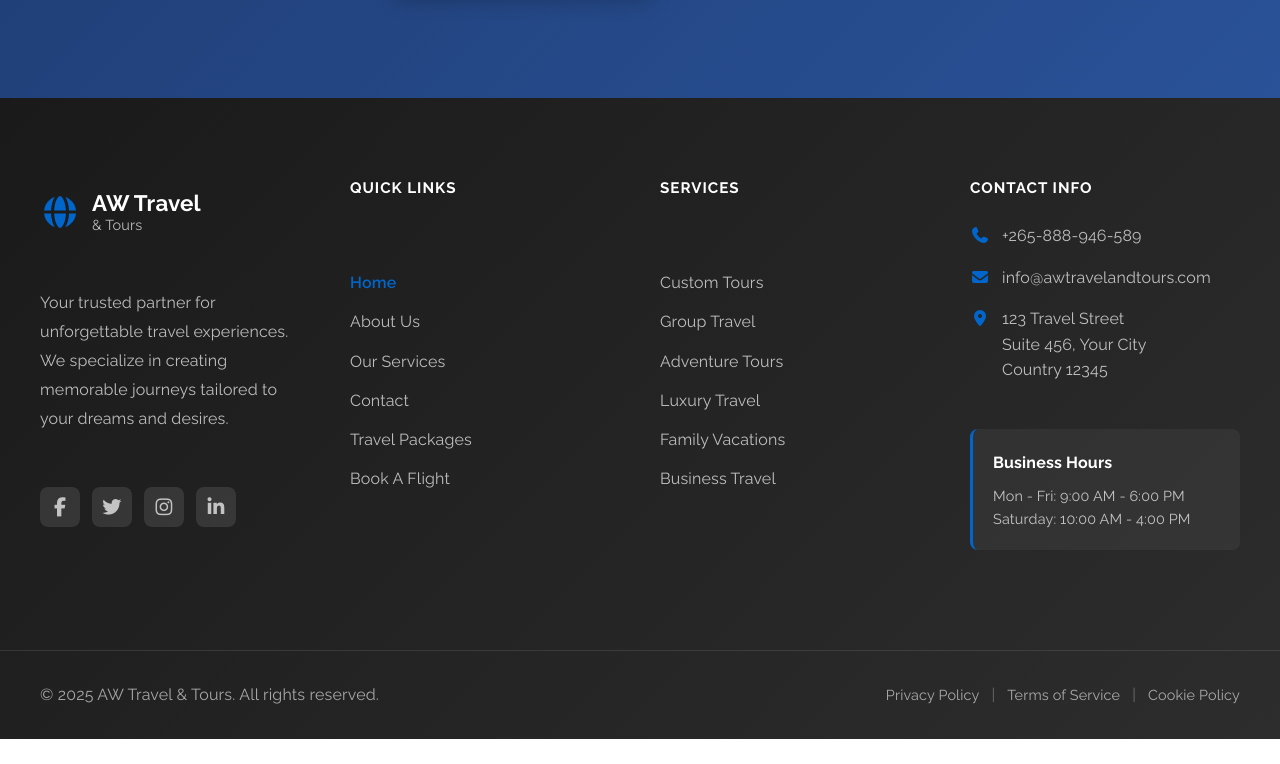
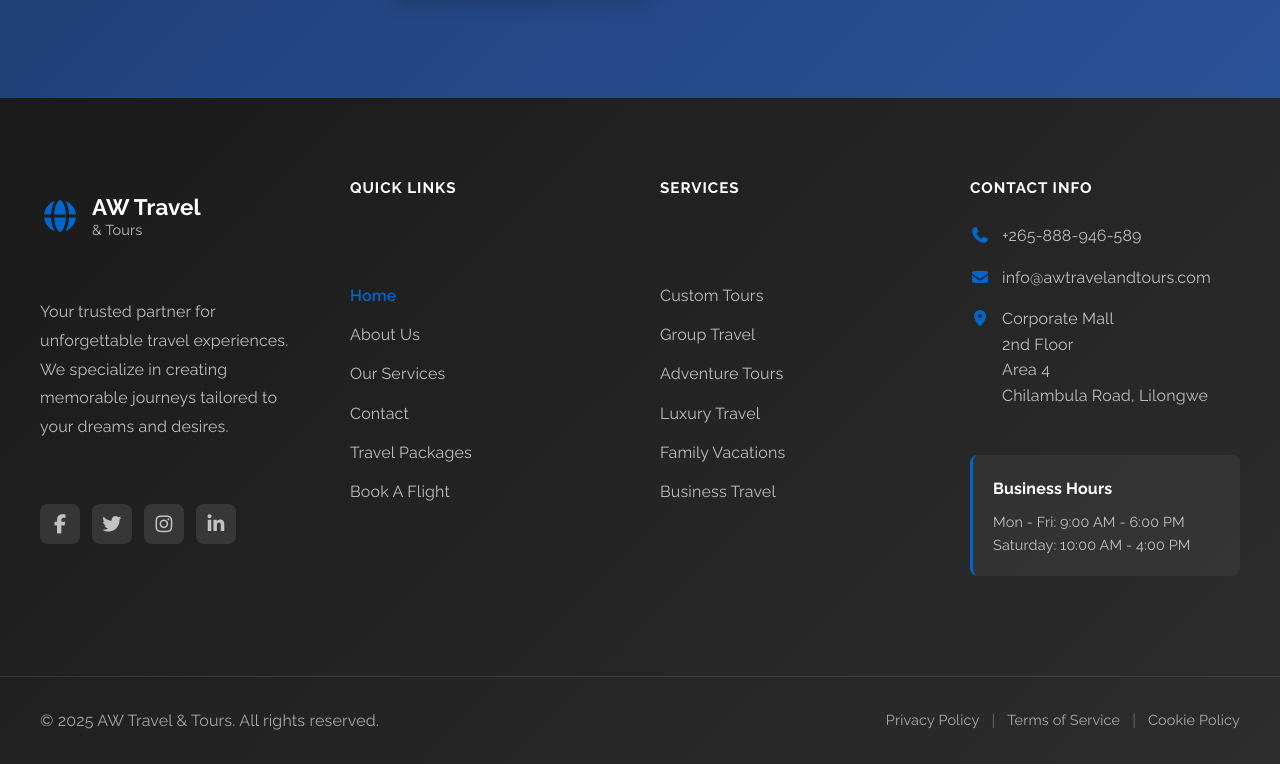
Before and after one commit to NKK-AFRICA/awtravelandtours, a Vue app: page / in a window 1280 px wide. Shown: the part 6463-7227 px from the top of the page. Before the commit the page ends 7202 px from the top, so only its background shows below. Built offline with nearby package versions, Linux system fonts and the light colour scheme.

Commit message:
Update footer address

```diff
--- a/src/components/Footer.vue
+++ b/src/components/Footer.vue
@@ -67,7 +67,7 @@
               </li>
               <li>
                 <i class="fas fa-map-marker-alt"></i>
-                <span>123 Travel Street<br>Suite 456, Your City<br>Country 12345</span>
+                <span>Corporate Mall<br>2nd Floor<br>Area 4<br>Chilambula Road, Lilongwe</span>
               </li>
             </ul>
             <div class="footer-hours">
```
